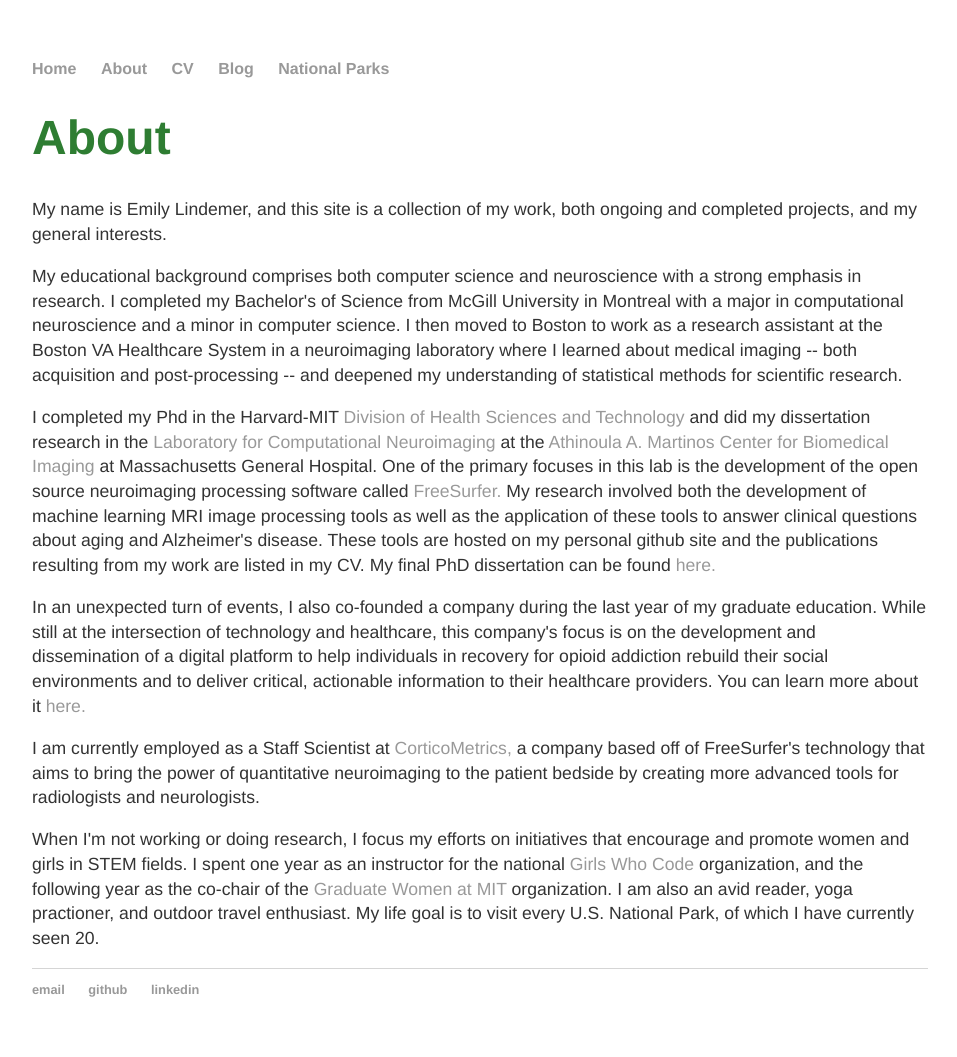
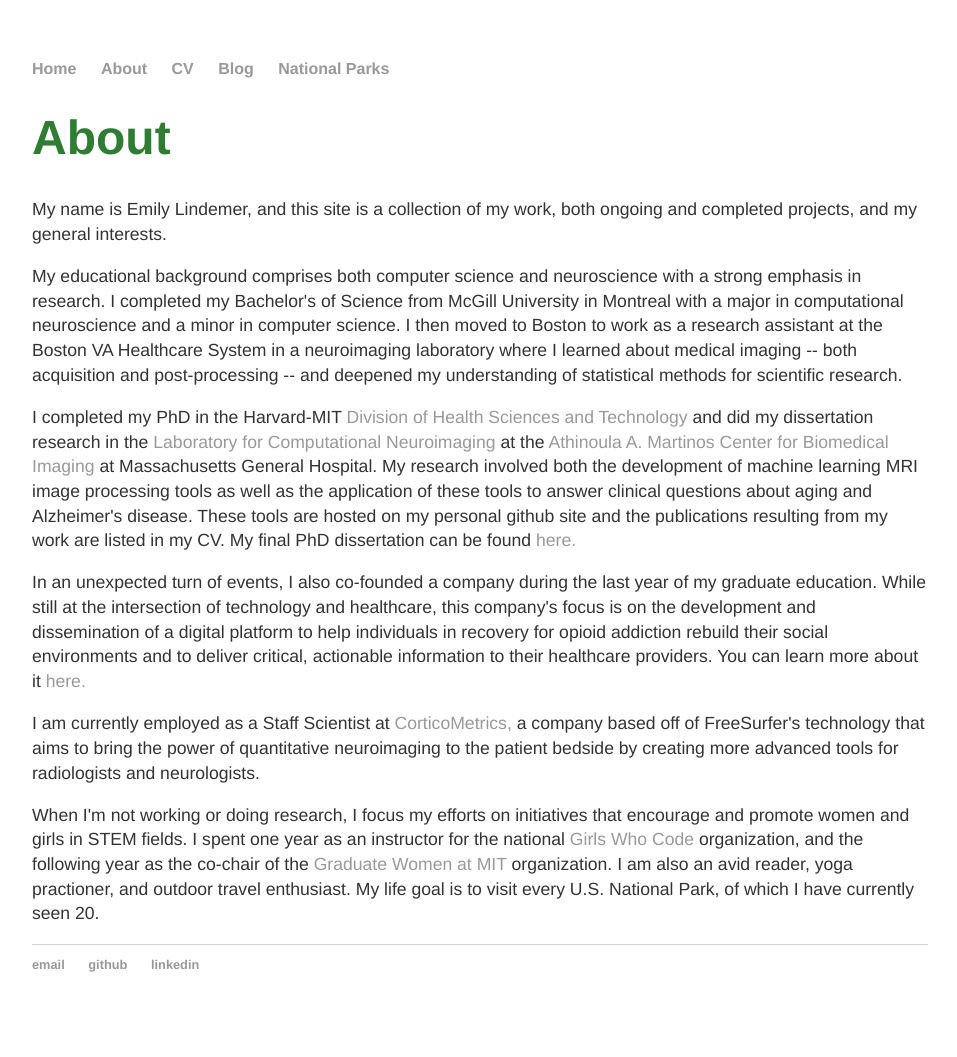
Before and after one commit to EmilyLindemer/EmilyLindemer.github.io, a Jekyll site: the page built from about/index.html, in a window 1280 px wide. Shown: the whole page, without its empty margins (160-1117 px from the left). Built offline with Jekyll 4.4.1, drawn with Linux system fonts in a browser that asks for light colours; after the commit the page ends 1032 px from its top, so only the background shows below that.

Commit message:
updated about me

```diff
--- a/about/index.html
+++ b/about/index.html
@@ -11,9 +11,9 @@ title: About Me
 	I then moved to Boston to work as a research assistant at the Boston VA Healthcare System in a neuroimaging
 	laboratory where I learned about medical imaging -- both acquisition and post-processing -- and deepened my understanding of
 	statistical methods for scientific research.</p>
-	<p>I completed my Phd in the Harvard-MIT <a href="https://hst.mit.edu/Harvard-MIT"> Division of Health Sciences and Technology</a>
+	<p>I completed my PhD in the Harvard-MIT <a href="https://hst.mit.edu/Harvard-MIT"> Division of Health Sciences and Technology</a>
 	and did my dissertation research in the <a href="https://www.martinos.org/lab/lcn">Laboratory for Computational Neuroimaging</a> at the <a href="https://www.nmr.mgh.harvard.edu/">Athinoula A. Martinos Center for Biomedical Imaging</a> at Massachusetts General Hospital.
-	One of the primary focuses in this lab is the development of the open source neuroimaging processing software called <a href="https://surfer.nmr.mgh.harvard.edu/">FreeSurfer.</a> My research involved both the development of machine learning MRI image processing tools as well as the application of these tools to answer clinical questions about aging and Alzheimer's disease. These tools are hosted on my personal github site and the publications resulting from my work are listed in my CV. My final PhD dissertation can be found <a href="/pdf/DISSERTATION.pdf">here.</a> </p>
+	My research involved both the development of machine learning MRI image processing tools as well as the application of these tools to answer clinical questions about aging and Alzheimer's disease. These tools are hosted on my personal github site and the publications resulting from my work are listed in my CV. My final PhD dissertation can be found <a href="/pdf/DISSERTATION.pdf">here.</a> </p>
 	<p>In an unexpected turn of events, I also co-founded a company during the last year of my graduate education. While still at the intersection of technology and healthcare, this company's focus is on the development and dissemination of a digital platform to help individuals in recovery for opioid addiction
   rebuild their social environments and to deliver critical, actionable information to their healthcare providers. You can learn more about it <a href="http://heycharlie.org">here.</a>
 	<p>I am currently employed as a Staff Scientist at <a href="http://www.corticometrics.com">CorticoMetrics,</a> a company based off of FreeSurfer's technology that aims to bring the power of quantitative neuroimaging to the patient bedside by creating more advanced tools for radiologists and neurologists.</p>
```
